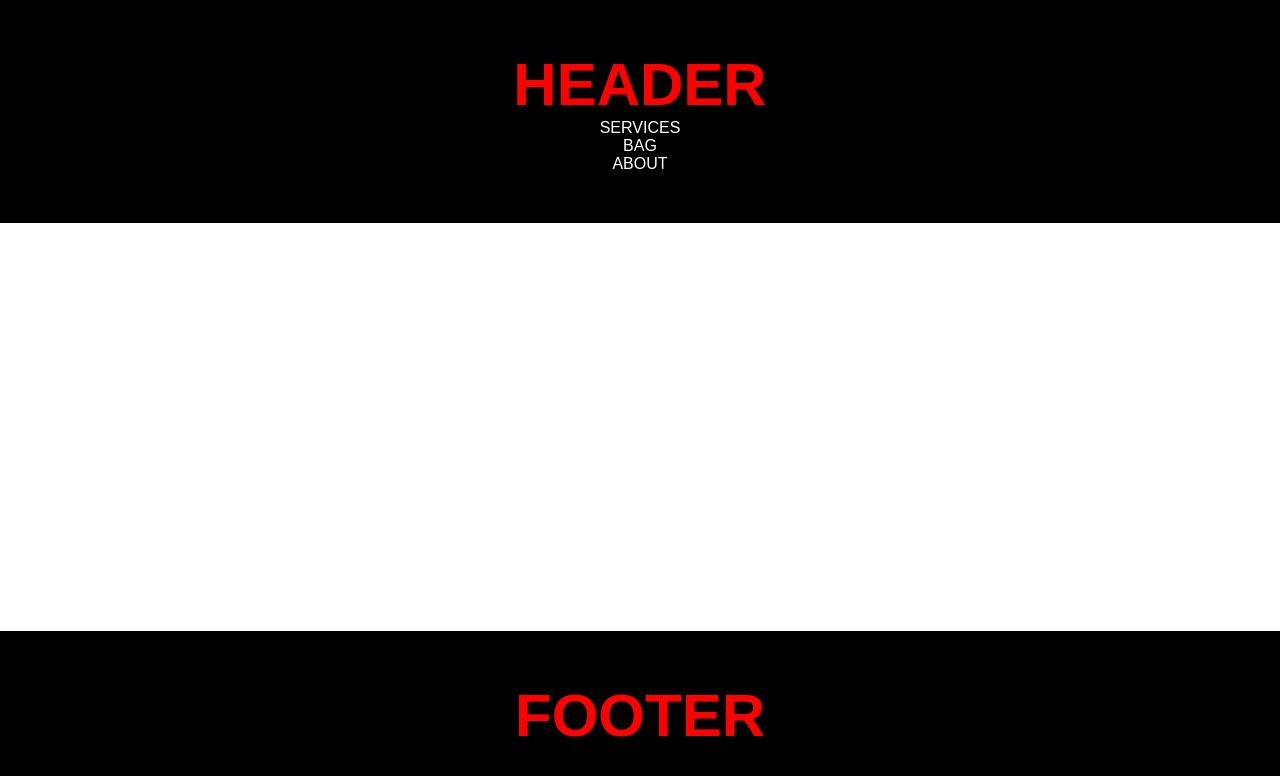
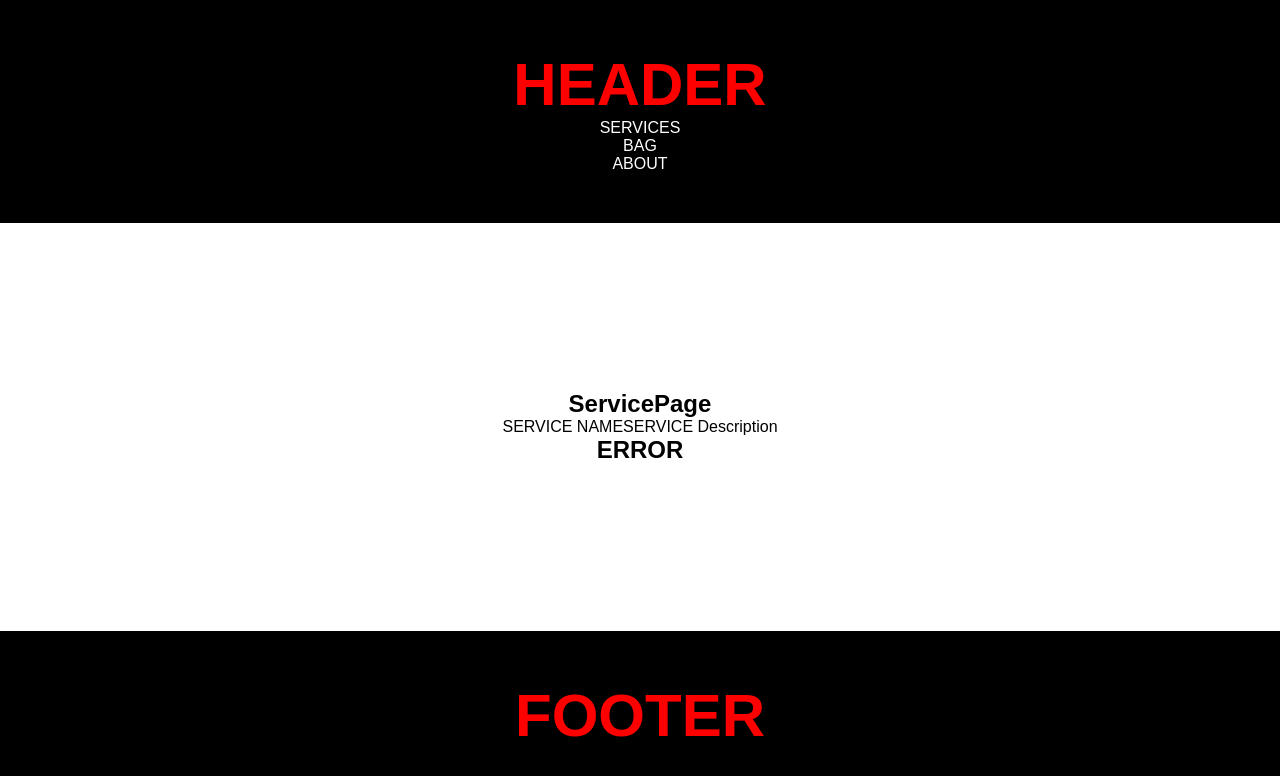
Before and after one commit to ramin98/FBMS_Nov_23_8_az, a React (Vite) app in the folder crud with react-router-dom/: page /service-page/1/service-description in a window 1280 px wide. Shown: the top 776 px of the page. Built offline with nearby package versions, Linux system fonts and the light colour scheme.

Commit message:
Add files via upload

```diff
--- a/crud with react-router-dom/src/App.css
+++ b/crud with react-router-dom/src/App.css
@@ -8,7 +8,3 @@
 .hide{
   display: none;
 }
-
-header a{
-  color: white;
-}
--- a/crud with react-router-dom/src/components/Bag/BagItem.jsx
+++ b/crud with react-router-dom/src/components/Bag/BagItem.jsx
@@ -1,22 +1,16 @@
 import styled from "styled-components";
-import { Link, useNavigate } from "react-router-dom";
+import { Link } from "react-router-dom";
 
 function BagItem(props) {
-  let navigate = useNavigate();
   return (
     <ServicesLi>
       <ServicesName>{props.obj.servicesName}</ServicesName>
       <ServicesDescription color="red">
         {props.obj.servicesDescription}
       </ServicesDescription>
-      <button
-        onClick={() => {
-          props.setId(props.obj.id);
-          navigate("/service-page");
-        }}
-      >
+      <Link to={`/service-page/${props.obj.id}`} state={props.obj}>
         SHOW
-      </button>
+      </Link>
     </ServicesLi>
   );
 }
--- a/crud with react-router-dom/src/components/Bag/BagList.jsx
+++ b/crud with react-router-dom/src/components/Bag/BagList.jsx
@@ -1,7 +1,7 @@
 import styled from "styled-components";
 import BagItem from "./BagItem";
 
-function BagList({ bag,setId }) {
+function BagList({ bag }) {
 
 
   return (
@@ -11,7 +11,6 @@ function BagList({ bag,setId }) {
           <BagItem
             key={item.id}
             obj={item}
-            setId={setId}
           />
         ))}
       </ServicesList>
--- a/crud with react-router-dom/src/components/Header.jsx
+++ b/crud with react-router-dom/src/components/Header.jsx
@@ -16,10 +16,10 @@ function Header() {
 
 export default Header
 
-const MainHeaderTag = styled.footer`
+const MainHeaderTag = styled.header`
   padding: 50px;
   background-color: black;
-  color: white;
+  color: black;
   text-align: center;
 `;
 
--- a/crud with react-router-dom/src/components/MainComp.jsx
+++ b/crud with react-router-dom/src/components/MainComp.jsx
@@ -5,24 +5,31 @@ import About from "./Pages/About";
 import Bag from "./Pages/Bag";
 import { useState } from "react";
 import ServicePage from "./Pages/ServicePage";
+import ServiceName from "./Pages/ServiceName";
+import ServiceDescription from "./Pages/ServiceDescription";
 
 function MainComp() {
-   let [id, setId]  = useState(null)
-   let [bag, setBag]  = useState([])
+  let [bag, setBag] = useState([]);
 
-    return (
-        <MainTag>
-          <Routes>
-            <Route path="/" element={<About/>}/>
-            <Route path="/services" element={<ServicesPage bag={bag} setBag={setBag}/>}/>
-            <Route path="/bag" element={<Bag setId={setId} bag={bag}/>}/>
-            <Route path="/service-page" element={<ServicePage id={id} bag={bag}/>}/>
-          </Routes>
-        </MainTag>
-    )
+  return (
+    <MainTag>
+      <Routes>
+        <Route path="/" element={<About />} />
+        <Route
+          path="/services"
+          element={<ServicesPage bag={bag} setBag={setBag} />}
+        />
+        <Route path="/bag" element={<Bag bag={bag} />} />
+        <Route path="service-page/:serviceId" element={<ServicePage />}>
+          <Route path="service-name" element={<ServiceName  />} />
+          <Route path="service-description" element={<ServiceDescription  />} />
+        </Route>
+      </Routes>
+    </MainTag>
+  );
 }
 
-export default MainComp
+export default MainComp;
 
 const MainTag = styled.main`
   padding: 50px;
--- a/crud with react-router-dom/src/components/Pages/Bag.jsx
+++ b/crud with react-router-dom/src/components/Pages/Bag.jsx
@@ -1,10 +1,10 @@
 import BagList from "../Bag/BagList"
 
-function Bag({ bag,setId }) {
+function Bag({ bag}) {
     return (
         <section>
             <h1>Bag</h1>
-            <BagList setId={setId} bag={bag}/>
+            <BagList bag={bag}/>
         </section>
     )
 }
--- /dev/null
+++ b/crud with react-router-dom/src/components/Pages/ServiceDescription.jsx
@@ -0,0 +1,22 @@
+import { useLocation, useOutletContext } from "react-router-dom"
+
+function ServiceDescription() {
+    let location = useLocation()
+    let con = useOutletContext()
+    console.log(location.state)
+    console.log(con)
+
+    if(!con && !location.state){
+        return <h1>ERROR</h1>
+    }
+
+    return (
+        <section>
+            <h1>Service Description</h1>
+            <p>{con.servicesDescription}</p>
+            <p>{con.servicesDescription}</p>
+        </section>
+    )
+}
+
+export default ServiceDescription
--- /dev/null
+++ b/crud with react-router-dom/src/components/Pages/ServiceName.jsx
@@ -0,0 +1,20 @@
+import { useLocation, useOutletContext } from "react-router-dom"
+
+function ServiceName() {
+    let location = useLocation()
+    let con =  useOutletContext()
+    console.log(location.state)
+    console.log(con)
+    if(!con && !location.state){
+        return <h1>ERROR</h1>
+    }
+    return (
+        <section>
+            <h1>Service Name</h1>
+            <p>{con.servicesName}</p>
+            <p>{location.state.servicesName}</p>
+        </section>
+    )
+}
+
+export default ServiceName
--- a/crud with react-router-dom/src/components/Pages/ServicePage.jsx
+++ b/crud with react-router-dom/src/components/Pages/ServicePage.jsx
@@ -1,12 +1,21 @@
-function ServicePage({bag, id}) {
-    let serviceIndex = bag.findIndex((item) => id === item.id)
+import { Link, Outlet, useLocation, useParams } from "react-router-dom"
+
+function ServicePage() {
+    let location = useLocation()
+    console.log(location)
+    let {serviceId} = useParams()
+    console.log(serviceId)
+    let parsedServiceId = parseInt(serviceId)
+    console.log(parsedServiceId)
+
+
 
     return (
         <section>
             <h1>ServicePage</h1>
-            <p>{bag[serviceIndex] && bag[serviceIndex].servicesName}</p>
-            <p>{bag[serviceIndex] && bag[serviceIndex].servicesDescription}</p>
-
+            <Link to='service-name' state={location.state}>SERVICE NAME</Link>
+            <Link to='service-description' state={location.state}>SERVICE Description</Link>
+            <Outlet context={location.state}/>
         </section>
     )
 }
--- a/crud with react-router-dom/src/index.css
+++ b/crud with react-router-dom/src/index.css
@@ -7,8 +7,12 @@
 ul,ol{
   list-style: none;
 }
+a{color: black;
+  text-decoration: none;
 
-a{
+}
+
+header a{
   color: white;
   text-decoration: none;
 }
```
